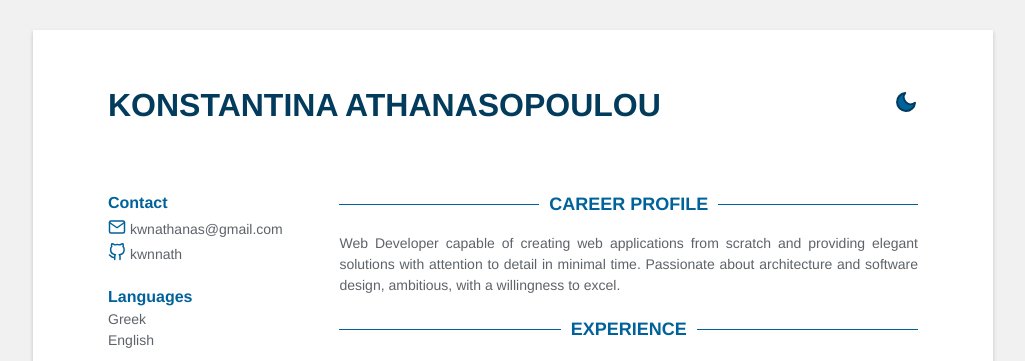
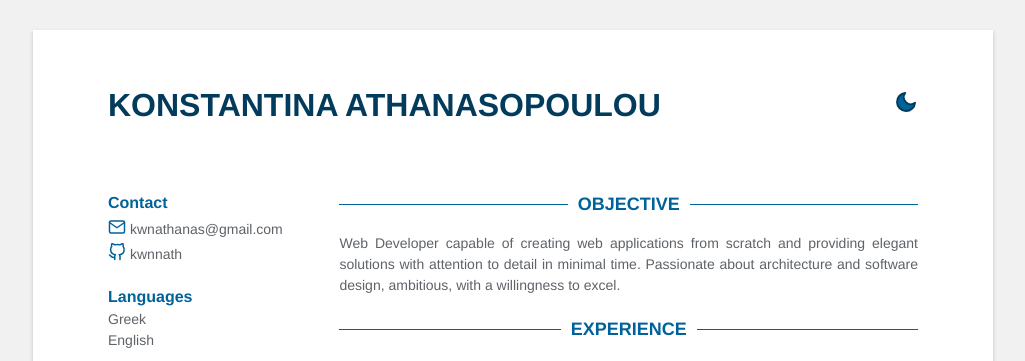
Before and after one commit to kwnnath/jekyll-cv, a Jekyll site: the page built from index.html, in a window 1280 px wide. Shown: the top 361 px of the page, without its empty margins (127-1152 px from the left). Built offline with Jekyll 4.4.1, drawn with Linux system fonts in a browser that asks for light colours.

Commit message:
Update career-profile.html

```diff
--- a/_includes/career-profile.html
+++ b/_includes/career-profile.html
@@ -1,7 +1,7 @@
 {% assign profile = site.data.data.profile %}
 {% if profile %}
 <section class="career-profile">
-    <h2 class="title">Career Profile</h2>
+    <h2 class="title">Objective</h2>
     <div class="details">{{profile}}</div>
 </section>
 {% endif %}
```
